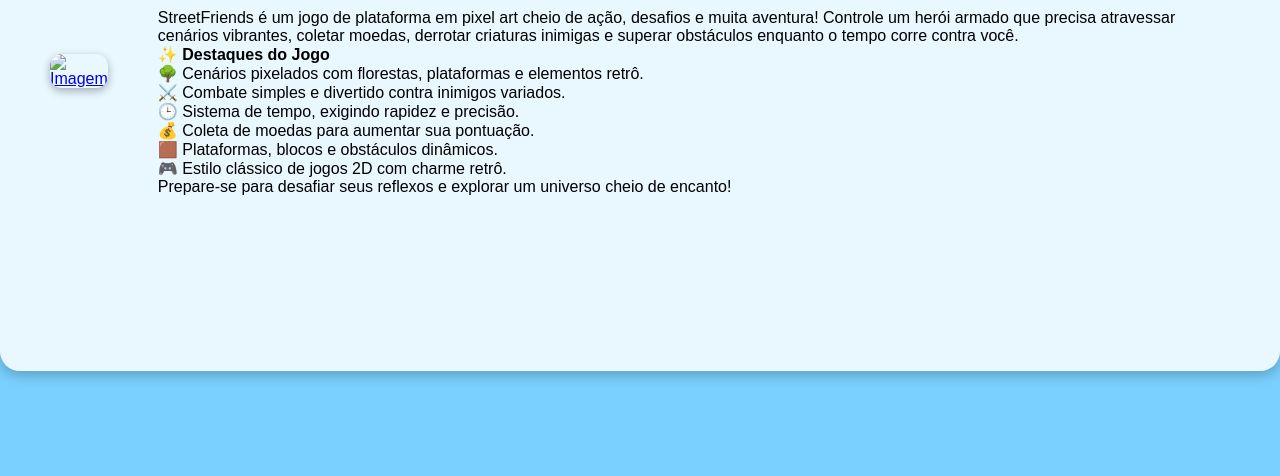
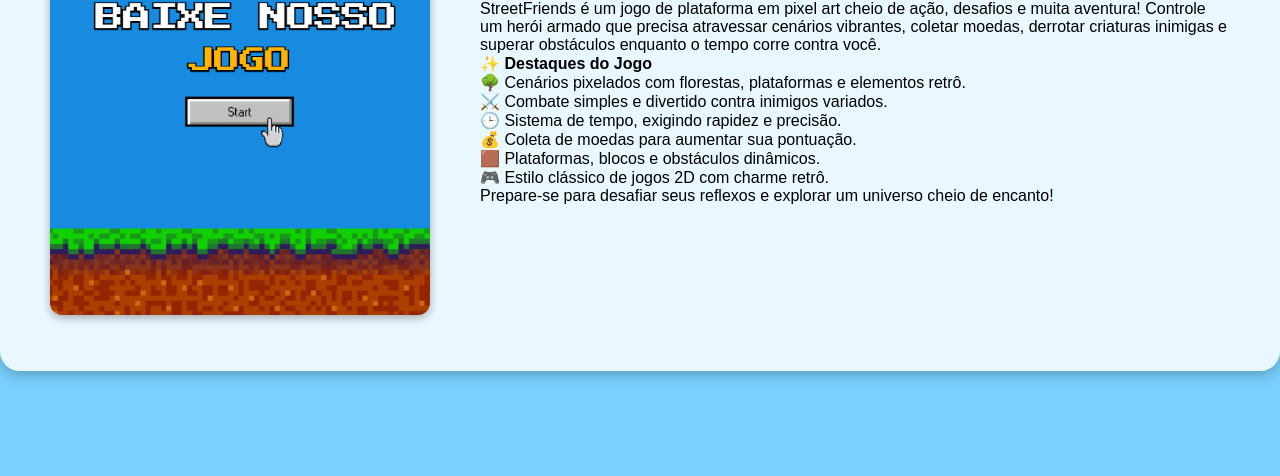
Before and after one commit to streetfriends2025/Sitestreetfriends, a plain HTML site: page index.html in a window 1280 px wide. Shown: the part 324-800 px from the top of the page. Drawn offline with Linux system fonts and the light colour scheme; a script that the page names is missing.

Commit message:
Add files via upload

```diff
--- a/index.html
+++ b/index.html
@@ -42,7 +42,7 @@
     <div class="card">
       <div class="container">
         <a href="joqueaqui.html">
-  <img src="img/banner3.png" alt="Imagem">
+  <img src="banner3.png" alt="Imagem">
 </a>
 
         <div class="texto">
```
